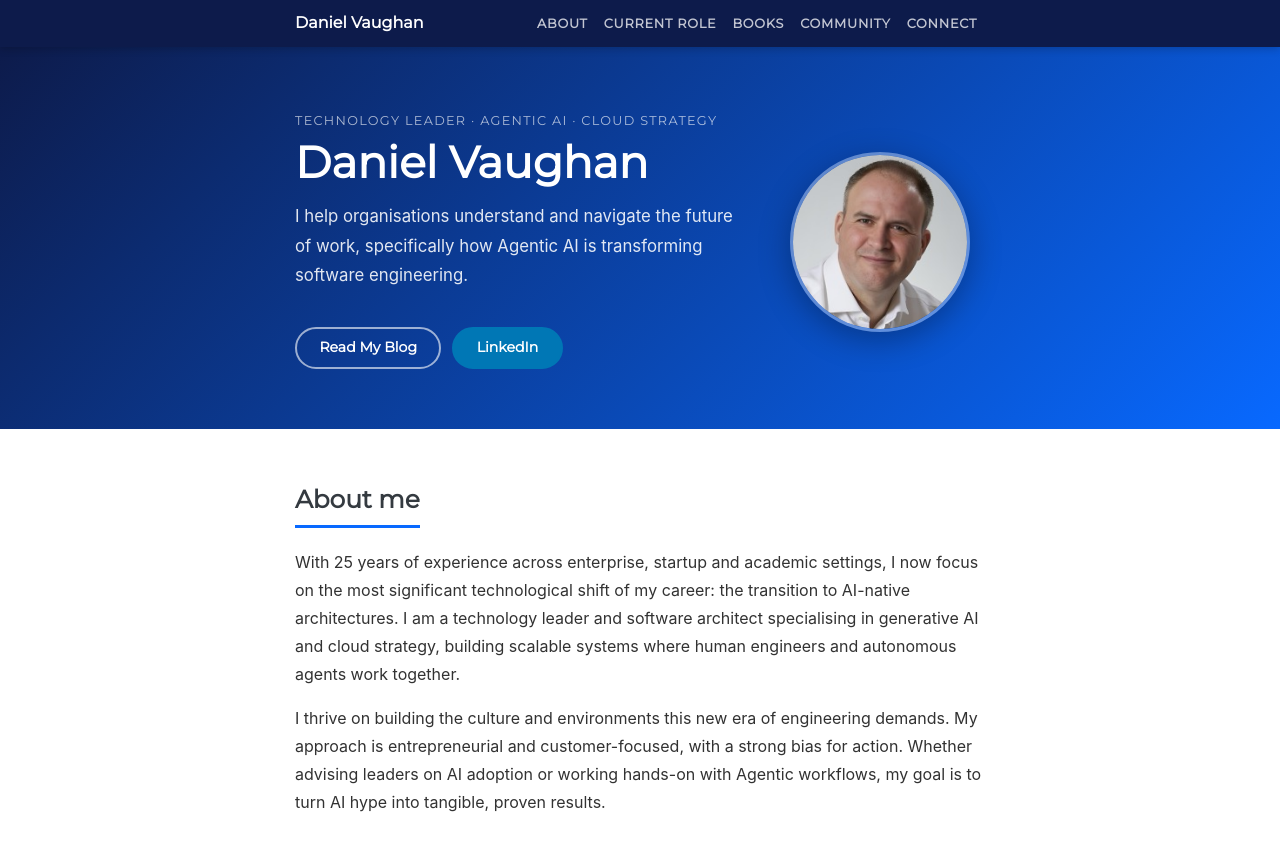
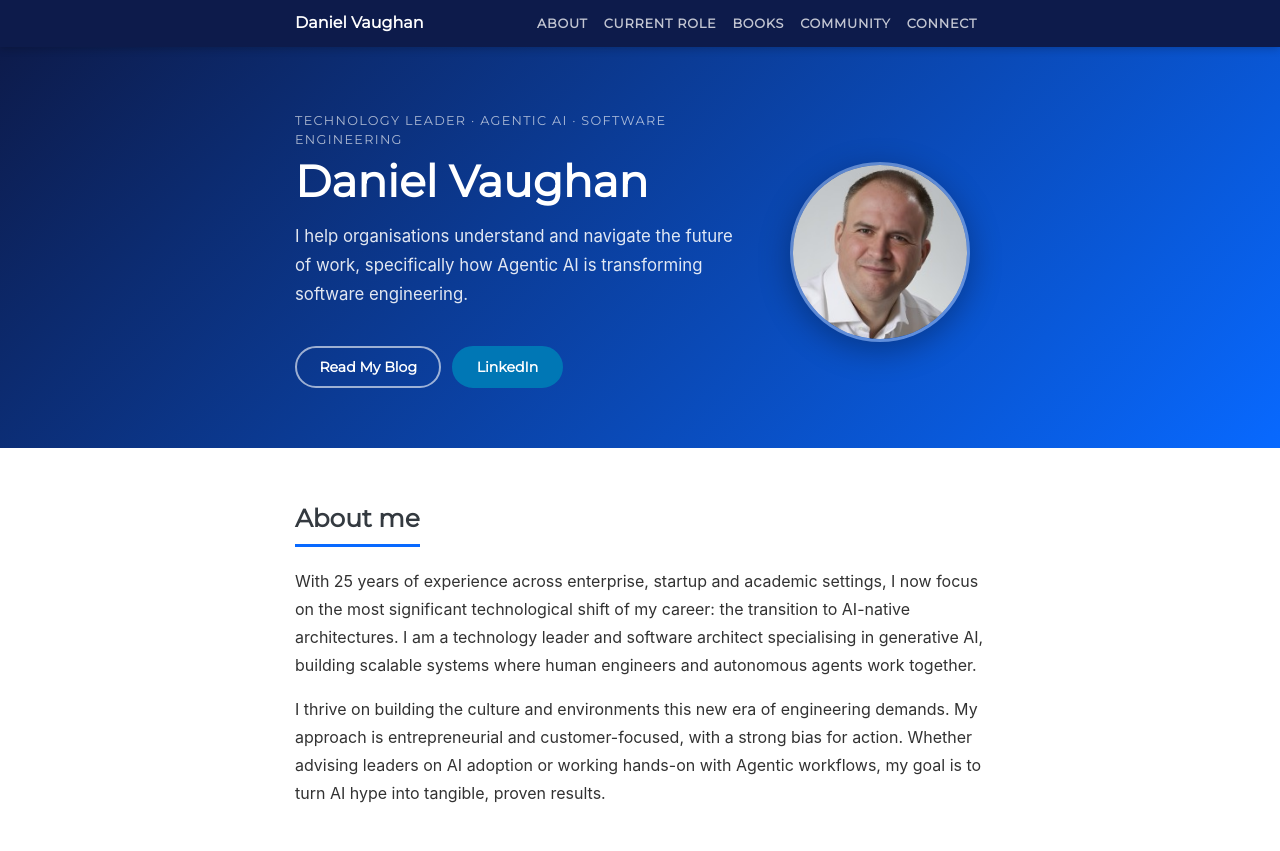
Before and after one commit to danielvaughan/danielvaughan.github.io, a Jekyll site: the page built from index.md, in a window 1280 px wide and 900 px high. Shown: the top 851 px of the window. Built offline with Jekyll 4.4.1, drawn with Linux system fonts in a browser that asks for light colours; comment, search, counter and statistics services are not loaded.

Commit message:
updated text and layout

```diff
--- a/index.md
+++ b/index.md
@@ -1,14 +1,14 @@
 ---
 layout: profile
 title: Daniel Vaughan
-description: Technology leader and software architect specialising in Agentic AI and cloud strategy, based in London, UK
+description: Technology leader and software architect specialising in Agentic AI, based in London, UK
 ---
 
 <section class="hero-section">
   <div class="container">
     <div class="row align-items-center">
       <div class="col-md-8 order-2 order-md-1">
-        <p class="hero-eyebrow">Technology Leader · Agentic AI · Cloud Strategy</p>
+        <p class="hero-eyebrow">Technology Leader · Agentic AI · Software Engineering</p>
         <h1 class="hero-name">Daniel Vaughan</h1>
         <p class="hero-bio">I help organisations understand and navigate the future of work, specifically how Agentic AI is transforming software engineering.</p>
         <div class="hero-actions">
@@ -26,7 +26,7 @@ description: Technology leader and software architect specialising in Agentic AI
 <section class="content-section bg-white" id="about">
   <div class="container">
     <h2>About me</h2>
-    <p>With 25 years of experience across enterprise, startup and academic settings, I now focus on the most significant technological shift of my career: the transition to AI-native architectures. I am a technology leader and software architect specialising in generative AI and cloud strategy, building scalable systems where human engineers and autonomous agents work together.</p>
+    <p>With 25 years of experience across enterprise, startup and academic settings, I now focus on the most significant technological shift of my career: the transition to AI-native architectures. I am a technology leader and software architect specialising in generative AI, building scalable systems where human engineers and autonomous agents work together.</p>
     <p>I thrive on building the culture and environments this new era of engineering demands. My approach is entrepreneurial and customer-focused, with a strong bias for action. Whether advising leaders on AI adoption or working hands-on with Agentic workflows, my goal is to turn AI hype into tangible, proven results.</p>
   </div>
 </section>
```
